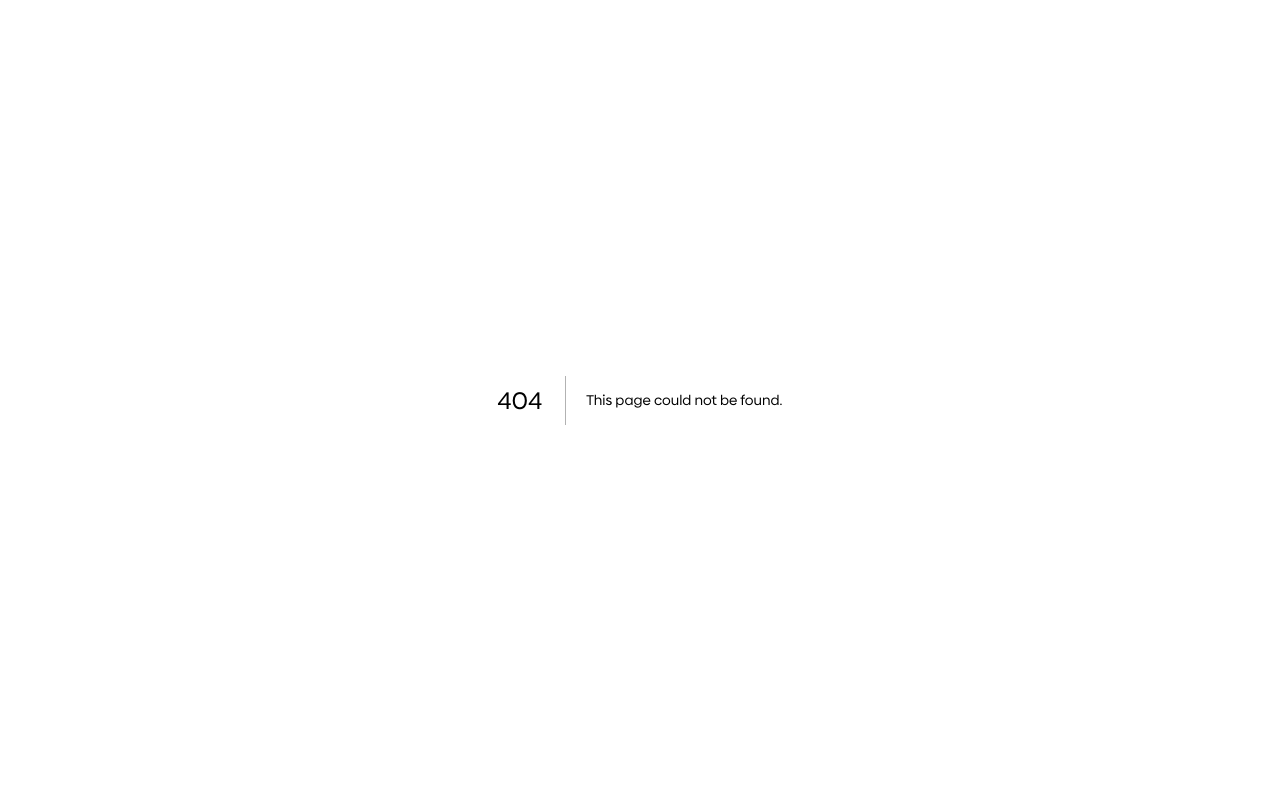
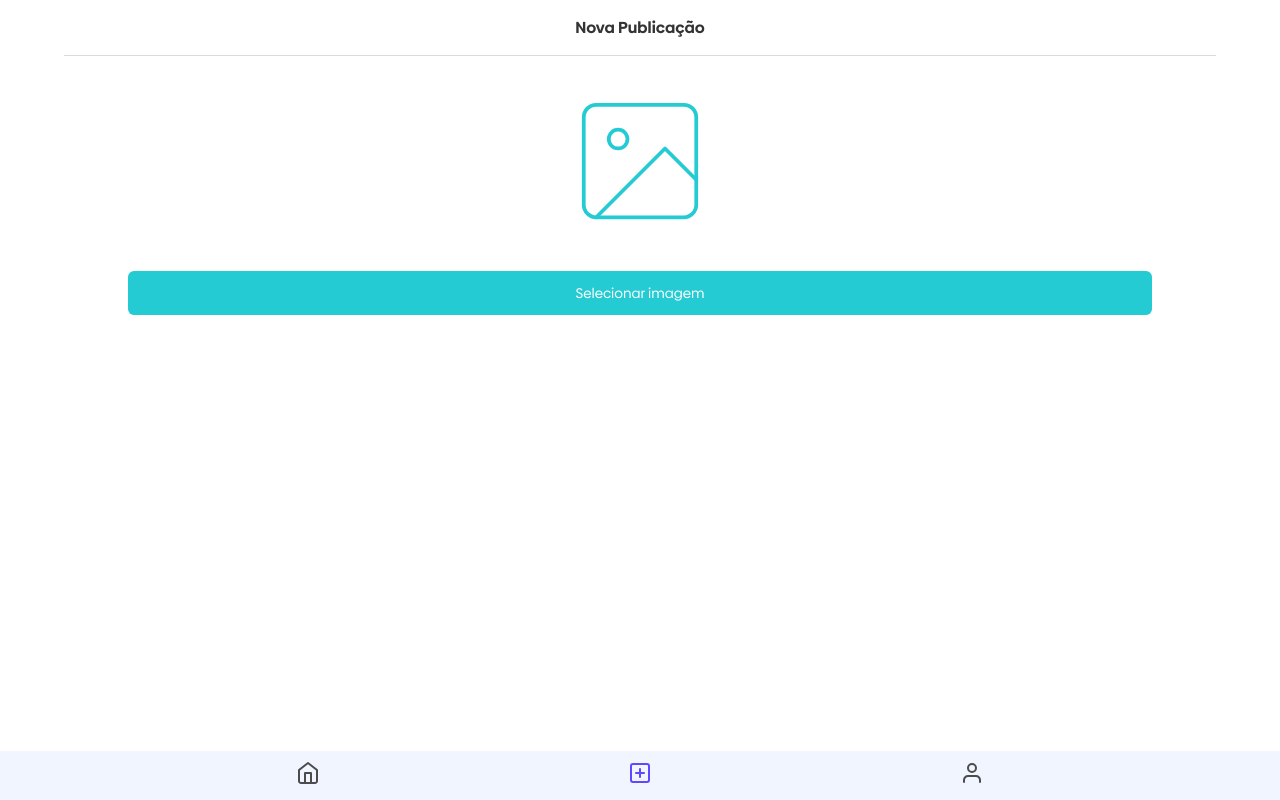
Before and after one commit to gustavomarchesim/devagram-react-nextjs, a Next.js app: page /publicacao in a window 1280 px wide. Before the commit this address had no page. Built offline with nearby package versions, Linux system fonts and the light colour scheme; no server answers.

Commit message:
Finalizando lógica de publicação + correções

```diff
--- a/components/button/button.scss
+++ b/components/button/button.scss
@@ -7,6 +7,11 @@
   background-color: $branco;
   color: $corPrimaria;
   border: solid 1px $corPrimaria;
+}
+
+@mixin buttonPublicacao {
+  background-color: $corPrimaria03;
+  color: $branco;
 }
 
 .btn {
@@ -31,6 +36,10 @@
     }
   }
 
+  &.publicacao {
+    @include buttonPublicacao;
+  }
+
   &:disabled {
     opacity: 0.5;
   }
--- a/components/cabecalhoComAcoes/index.js
+++ b/components/cabecalhoComAcoes/index.js
@@ -14,6 +14,7 @@ export default function cabecalhoComAcoes({
       {imagemEsquerda ? (
         <Image
           src={imagemEsquerda}
+          className='imagemEsq'
           alt='Imagem da esquerda'
           onClick={aoClicarAcaoEsquerda}
           width={24}
@@ -29,7 +30,7 @@ export default function cabecalhoComAcoes({
         )
       )}
 
-      <h3>{titulo}</h3>
+      <h3 className='tituloPrincipal'>{titulo}</h3>
 
       <div
         className='elementoDireita'
--- a/components/layout/navbar.js
+++ b/components/layout/navbar.js
@@ -43,11 +43,7 @@ export default function Navbar({ className }) {
       <ul>
         <li onClick={() => handleTabClick('/')}>
           <Image
-            src={
-              activeTab === '/' || activeTab === `/perfil/`
-                ? imagemHomeFill
-                : imagemHome
-            }
+            src={activeTab === '/' ? imagemHomeFill : imagemHome}
             alt='Logo Home'
             width={24}
             height={24}
@@ -56,7 +52,9 @@ export default function Navbar({ className }) {
         <li onClick={() => handleTabClick('/publicacao')}>
           <Image
             src={
-              activeTab === 'publicacao' ? imagemAdicionarFill : imagemAdicionar
+              activeTab === '/publicacao'
+                ? imagemAdicionarFill
+                : imagemAdicionar
             }
             alt='Logo publicacao'
             width={24}
--- a/pages/cadastro/cadastro.scss
+++ b/pages/cadastro/cadastro.scss
@@ -1,4 +1,5 @@
 .paginaCadastro {
+  background-color: $branco;
   .logoContainer {
     display: none;
   }
@@ -22,7 +23,7 @@
 
     &::after {
       position: absolute;
-      content: url("/images/camera.svg");
+      content: url('/images/camera.svg');
       right: 0px;
       left: 83px;
       bottom: -3px;
--- /dev/null
+++ b/pages/publicacao/index.js
@@ -0,0 +1,82 @@
+import { useState } from 'react';
+import { useRouter } from 'next/router';
+
+import comAutorizacao from 'hoc/comAutorizacao';
+
+import Button from 'components/button';
+import CabecalhoComAcoes from 'components/cabecalhoComAcoes';
+import UploadImagem from 'components/upload';
+
+import imagemPub from '../../public/images/imagemPreview.svg';
+import imagemSeta from '../../public/images/seta_Esquerda.svg';
+
+function Publicacao() {
+  const [imagem, setImagem] = useState();
+  const [descricao, SetDescricao] = useState('');
+  const [inputImagem, setInputImagem] = useState();
+
+  const router = useRouter();
+
+  const cancelarImagem = () => {
+    inputImagem.value = null;
+    setImagem(null);
+  };
+
+  return (
+    <>
+      <div className='paginaPublicacao larguraCentralDesktop fundoBranco'>
+        <div className='paginaPublicacaoContainer'>
+          <CabecalhoComAcoes
+            className={imagem ? 'imagemPrincipal' : ''}
+            titulo={'Nova Publicação'}
+            elementoDireita={imagem ? 'Compartilhar' : ''}
+            imagemEsquerda={imagem ? imagemSeta : null}
+            aoClicarAcaoEsquerda={cancelarImagem}
+          />
+
+          <hr className='linhaDivisoria' />
+
+          <div className='conteudoPaginaPublicacao'>
+            <div className='primeiraEtapa'>
+              <UploadImagem
+                imagemPreviewClassName={
+                  !imagem
+                    ? 'previewImagemPublicacao'
+                    : 'previewImagemSelecionada'
+                }
+                imagemPreview={imagem?.preview || imagemPub.src}
+                setImagem={setImagem}
+                aoSetarReferencia={setInputImagem}
+              />
+
+              {!imagem && (
+                <span className='desktop paginaPublicacaoSpan'>
+                  Arraste sua foto aqui!
+                </span>
+              )}
+
+              {imagem && (
+                <textarea
+                  rows={3}
+                  placeholder='Insira a descrição...'
+                  value={descricao}
+                  onChange={(e) => SetDescricao(e.target.value)}
+                />
+              )}
+
+              <Button
+                type='submit'
+                text={!imagem ? 'Selecionar imagem' : 'Selecionar outra imagem'}
+                cor={'publicacao'}
+                onClick={() => {
+                  inputImagem?.click();
+                }}
+              />
+            </div>
+          </div>
+        </div>
+      </div>
+    </>
+  );
+}
+export default comAutorizacao(Publicacao);
--- /dev/null
+++ b/pages/publicacao/publicacao.scss
@@ -0,0 +1,82 @@
+.paginaPublicacao {
+  height: 90vh;
+  .paginaPublicacaoContainer {
+    .cabecalhoAcoes {
+      align-items: center;
+
+      &.imagemPrincipal {
+        .tituloPrincipal {
+          padding-left: 17%;
+        }
+      }
+
+      .elementoEsquerda {
+        font-size: 12px;
+        font-family: $fontRegular;
+        cursor: pointer;
+      }
+
+      .elementoDireita {
+        font-size: 12px;
+        font-family: $fontBold;
+        color: $corPrimaria;
+        cursor: pointer;
+      }
+    }
+
+    .conteudoPaginaPublicacao {
+      .primeiraEtapa {
+        display: flex;
+        flex-direction: column;
+        align-items: center;
+        .paginaPublicacaoSpan {
+          font-size: 16px;
+          font-family: $fontRegular;
+          margin-bottom: 40px;
+        }
+        .uploadImagemContainer {
+          .previewImagemPublicacao {
+            width: 150px;
+            height: 150px;
+            margin: 30px auto;
+            object-fit: cover;
+            text-align: center;
+          }
+
+          .previewImagemSelecionada {
+            width: 350px !important;
+            height: 350px !important;
+            margin: 30px auto;
+            object-fit: cover;
+            text-align: center;
+          }
+
+          .imagemPreviewContainer {
+            > img {
+              width: 100%;
+            }
+          }
+        }
+        .btn {
+          padding: 12px;
+          width: 80%;
+          margin: auto;
+        }
+
+        textarea {
+          width: 90%;
+          resize: none;
+          border: none;
+          outline: none;
+          margin-bottom: 10px;
+          margin-top: -20px;
+        }
+        @media screen and (min-width: $desktopBreakpoint) {
+          textarea {
+            width: 70%;
+          }
+        }
+      }
+    }
+  }
+}
--- a/services/FeedService.js
+++ b/services/FeedService.js
@@ -18,4 +18,8 @@ export default class FeedService extends HttpService {
   async adicionarCurtida(idPostagem) {
     return this.put(`/like?id=${idPostagem}`);
   }
+
+  async publicarPostagem(dados) {
+    return this.post(`/publicacao`, dados);
+  }
 }
--- a/styles/globals.scss
+++ b/styles/globals.scss
@@ -88,10 +88,15 @@ body {
 }
 
 .linhaDivisoria {
-  margin: 0;
+  margin: 0 auto;
   border: none;
   background-color: $cinza1;
   height: 0.5px;
+  width: 90%;
+}
+
+.fundoBranco {
+  background-color: $branco;
 }
 
 @import '../public/fonts/fonts.scss';
@@ -104,3 +109,4 @@ body {
 @import '../components/layout/footer.scss';
 @import '../components/cabecalhoComAcoes/cabecalhoAcoes.scss';
 @import '../components/cabecalhoPerfil/cabecalhoPerfil.scss';
+@import '../pages/publicacao/publicacao.scss';
--- a/styles/paginaPublica.scss
+++ b/styles/paginaPublica.scss
@@ -1,5 +1,6 @@
 .paginaPublica {
   display: flex;
+  background-color: $branco;
   flex-direction: column;
   height: 100vh;
   align-items: center;
```
Also changed, not shown: public/images/imagemPreview.svg (added).
